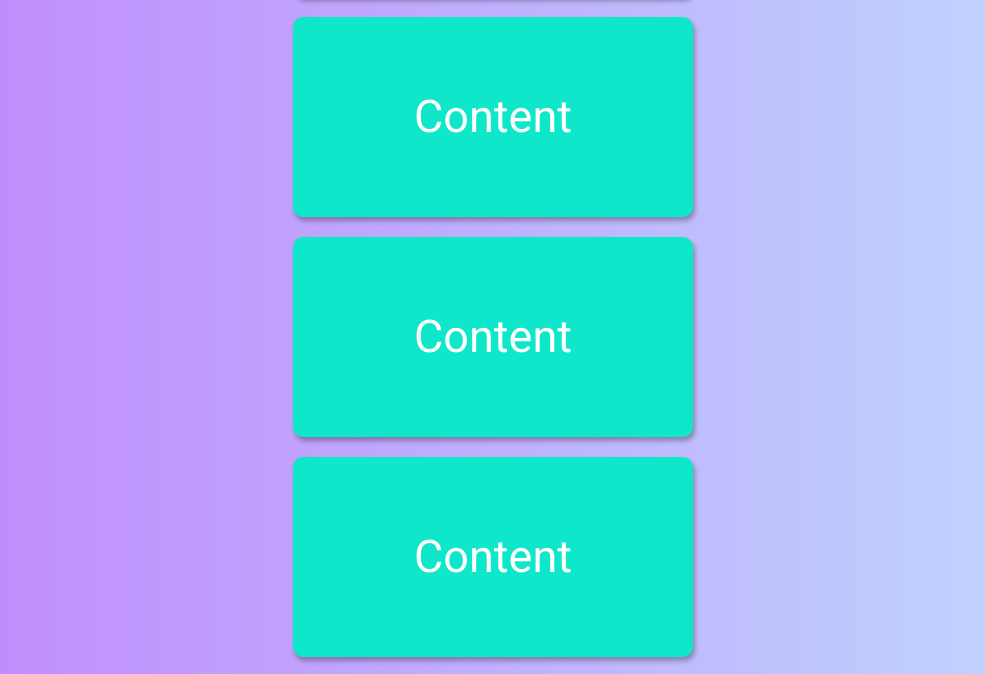
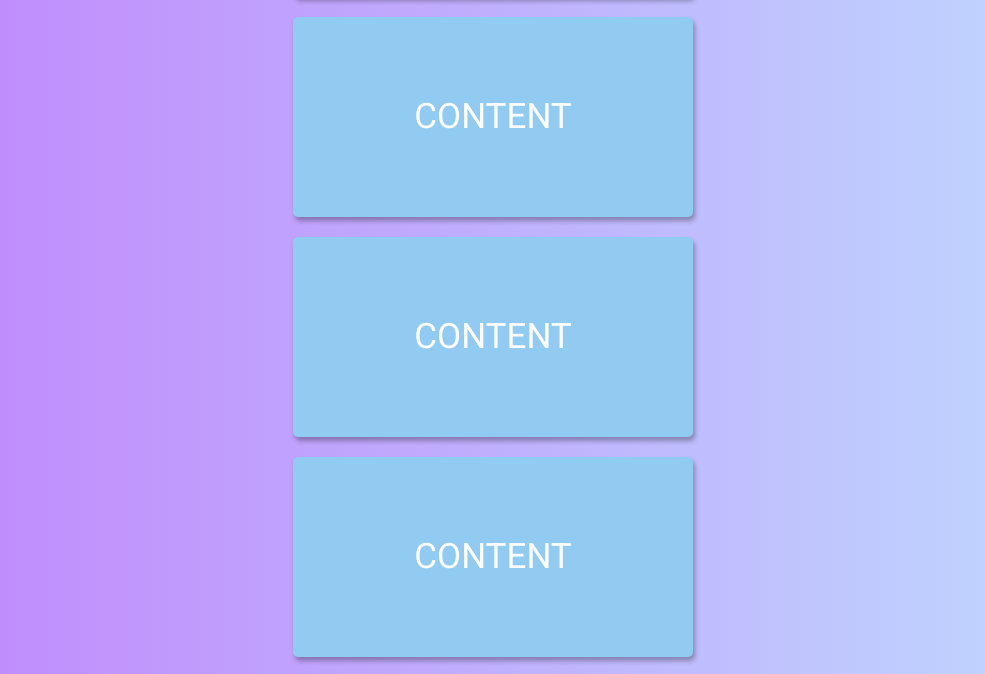
Before and after one commit to Mowdat-Rida/Scrolling-animation, a plain HTML site: page index.html in a window 1280 px wide. Shown: the part 733-1407 px from the top of the page, without its empty margins (147-1132 px from the left). Drawn offline with nearby package versions, Linux system fonts and the light colour scheme.

Commit message:
Add files via upload

```diff
--- a/style.css
+++ b/style.css
@@ -19,7 +19,7 @@ h1 {
   margin: 10px;
 }
 .box {
-  background-color: rgb(15, 231, 202);
+  background-color: rgb(146, 203, 241);
   color: #fff;
   display: flex;
   align-items: center;
@@ -27,8 +27,8 @@ h1 {
   width: 400px;
   height: 200px;
   margin: 10px;
-  border-radius: 10px;
-  box-shadow: 2px 4px 5px rgba(0, 0, 0, 0.3);
+  border-radius: 5px;
+ text-transform: uppercase;  box-shadow: 2px 4px 5px rgba(0, 0, 0, 0.3);
   transform: translateX(400%);
   transition: transform 0.4s ease;
 
@@ -40,5 +40,5 @@ h1 {
   transform: translateX(0);
 }
 .box h2 {
-  font-size: 45px;
+  font-size: 35px;
 }
```
